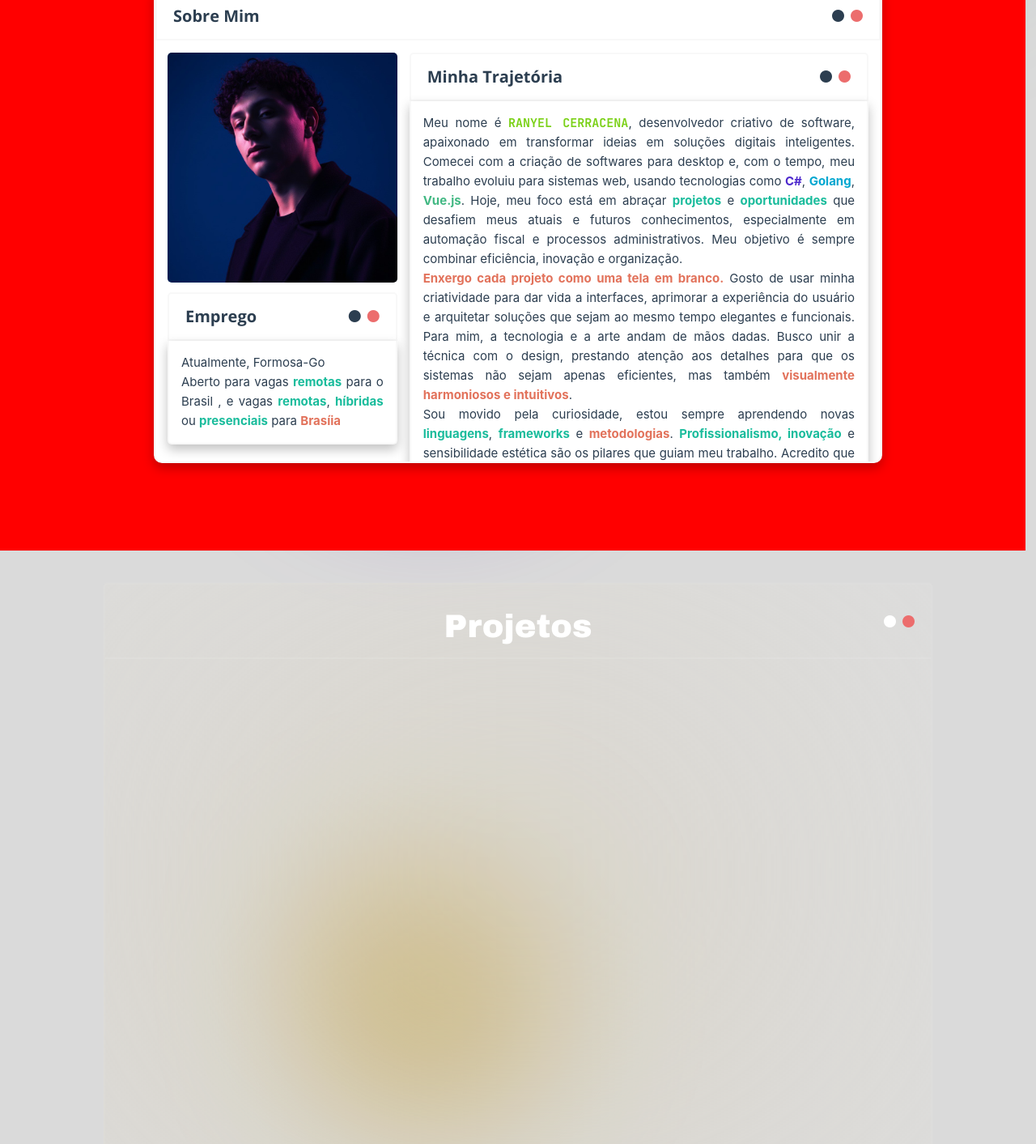
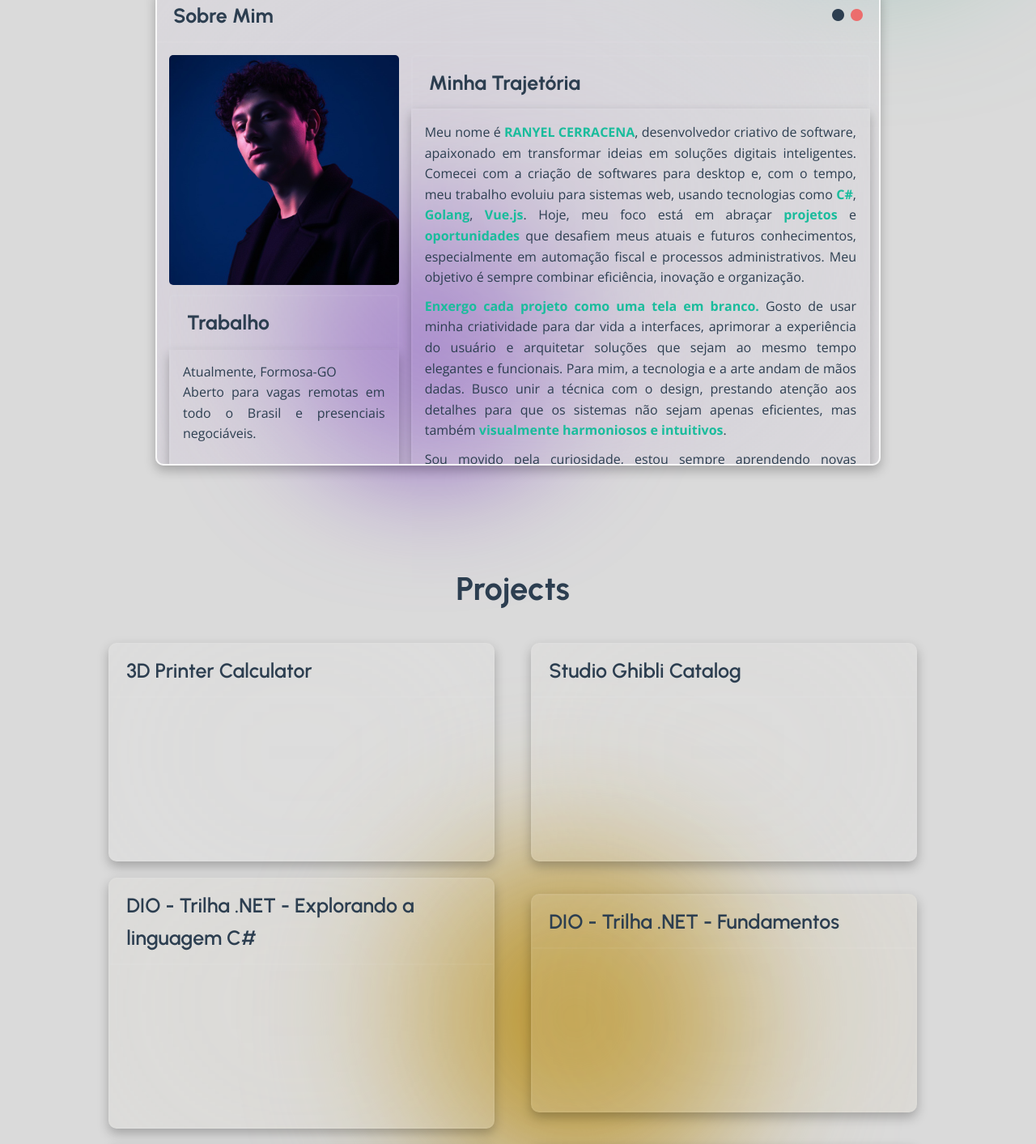
Before and after one commit to RanyelCerracena/Portfolio, a Vue app: page / in a window 1280 px wide. Shown: the part 920-2333 px from the top of the page at 81% size. Built offline with nearby package versions, Linux system fonts and the light colour scheme; some icons are missing; a web font is replaced by a local one.

Commit message:
Implementação da tela de Projetos, adição dos cards e estruturação desktop do sobre mim.

```diff
--- a/index.html
+++ b/index.html
@@ -8,6 +8,12 @@
     <link rel="preconnect" href="https://fonts.gstatic.com" crossorigin />
     <link
       href="https://fonts.googleapis.com/css2?family=Ancizar+Serif:ital,wght@0,300..900;1,300..900&family=Kumar+One+Outline&family=Limelight&family=Manufacturing+Consent&family=Notable&family=Oi&family=Open+Sans:ital,wght@0,300..800;1,300..800&family=Poppins:ital,wght@0,100;0,200;0,300;0,400;0,500;0,600;0,700;0,800;0,900;1,100;1,200;1,300;1,400;1,500;1,600;1,700;1,800;1,900&family=Roboto:ital,wght@0,100..900;1,100..900&family=Workbench&display=swap"
+      rel="stylesheet"
+    />
+    <link rel="preconnect" href="https://fonts.googleapis.com" />
+    <link rel="preconnect" href="https://fonts.gstatic.com" crossorigin />
+    <link
+      href="https://fonts.googleapis.com/css2?family=Urbanist:ital,wght@0,100..900;1,100..900&display=swap"
       rel="stylesheet"
     />
     <link rel="preconnect" href="https://fonts.googleapis.com" />
--- a/src/App.vue
+++ b/src/App.vue
@@ -2,8 +2,8 @@
 import BackgroundAnimation from './components/BackgroundAnimation.vue'
 import TheHeader from './components/TheHeader.vue'
 import AboutMeView from './views/AboutMeView.vue'
-import HomeView from './views/HomeView.vue';
-import ProjectsView from './views/ProjectsView.vue';
+import HomeView from './views/HomeView.vue'
+import ProjectsView from './views/ProjectsView.vue'
 </script>
 
 <template>
@@ -38,7 +38,7 @@ import ProjectsView from './views/ProjectsView.vue';
   top: 0;
   left: 0;
   width: 100%;
-  height: 300vh;
+  height: auto;
   z-index: -1;
 }
 </style>
--- a/src/assets/base.css
+++ b/src/assets/base.css
@@ -18,7 +18,7 @@
   --vt-c-text-light-1: var(--vt-c-indigo);
   --vt-c-text-light-2: rgba(60, 60, 60, 0.66);
   --vt-c-text-dark-1: var(--vt-c-white);
-  --vt-c-text-dark-2: rgba(235, 235, 235, 0.64);
+  --vt-c-text-dark-2: #e0e0e0;
 
   --vt-c-circle-primary-light: #27c8f0;
   --vt-c-circle-secondary-light: #2181db;
--- a/src/components/BackgroundAnimation.vue
+++ b/src/components/BackgroundAnimation.vue
@@ -184,13 +184,6 @@ defineOptions({
   }
 }
 
-.projectAnimations{
-  position: relative;
-  height: 100vh;
-  width: 100vw;
-  z-index: 2;
-}
-
 .servicesAnimations {
   position: relative;
   height: 100vh;
@@ -211,27 +204,45 @@ defineOptions({
 
 @keyframes servicesAnimation {
   0% {
-    transform: translate(-50%, -50%) scale(1);
+    transform: translate(-50%, -50%) scale(1) rotate(0deg) skew(0deg, 0deg);
+    opacity: 0.95;
+    filter: blur(40px);
   }
 
-  20% {
-    transform: translate(-250%, -250%) scale(4);
+  15% {
+    transform: translate(30%, -120%) scale(4) rotate(18deg) skew(10deg, -8deg);
+    opacity: 0.85;
+    filter: blur(28px);
   }
 
-  40% {
-    transform: translate(250%, -320%) scale(3);
+  30% {
+    transform: translate(-220%, -60%) scale(5) rotate(-30deg) skew(-12deg, 10deg);
+    opacity: 0.75;
+    filter: blur(52px);
   }
 
-  60% {
-    transform: translate(-50%, 250%) scale(4);
+  50% {
+    transform: translate(120%, 20%) scale(2.1) rotate(48deg) skew(25deg, -20deg);
+    opacity: 0.9;
+    filter: blur(18px);
   }
 
-  80% {
-    transform: translate(150%, -150%) scale(2);
+  70% {
+    transform: translate(-30%, 180%) scale(1) rotate(-40deg) skew(-18deg, 12deg);
+    opacity: 0.65;
+    filter: blur(64px);
+  }
+
+  85% {
+    transform: translate(60%, -40%) scale(1.5) rotate(22deg) skew(8deg, -6deg);
+    opacity: 0.98;
+    filter: blur(24px);
   }
 
   100% {
-    transform: translate(-50%, -50%) scale(1);
+    transform: translate(-50%, -50%) scale(1) rotate(0deg) skew(0deg, 0deg);
+    opacity: 0.95;
+    filter: blur(40px);
   }
 }
 </style>
--- a/src/components/BoxIconsComponents.vue
+++ b/src/components/BoxIconsComponents.vue
@@ -7,7 +7,7 @@
 
 <script>
 export default {
-  name: 'BoxIconsComponents'
+  name: 'BoxIconsComponents',
 }
 </script>
 
--- a/src/components/ScrollIndicator.vue
+++ b/src/components/ScrollIndicator.vue
@@ -1,15 +1,15 @@
 <template>
   <div class="scroll-indicator">
-      <div class="needle">
-        <div class="signal"></div>
-      </div>
+    <div class="needle">
+      <div class="signal"></div>
     </div>
+  </div>
 </template>
 
 <script>
 export default {
-  name: "ScrollIndicator",
-};
+  name: 'ScrollIndicator',
+}
 </script>
 
 <style scoped>
@@ -42,7 +42,9 @@ export default {
   height: 9px;
   background: var(--about-scroll-color);
   border-radius: 2px;
-  box-shadow: 0 0 10px #974eeb, 0 0 20px #974eeb;
+  box-shadow:
+    0 0 10px #974eeb,
+    0 0 20px #974eeb;
   animation: descendLinear 2s linear infinite;
 }
 
@@ -62,5 +64,4 @@ export default {
     opacity: 0;
   }
 }
-
 </style>
--- a/src/router/index.js
+++ b/src/router/index.js
@@ -1,23 +1,35 @@
-import { createRouter, createWebHistory } from 'vue-router';
-import Home from '@/views/HomeView.vue';
-import About from '@/views/AboutMeView.vue';
-
-const routes = [
-  {
-    path: '/',
-    name: 'Home',
-    component: Home
-  },
-  {
-    path: '/about',
-    name: 'About',
-    component: About
-  }
-];
+import { createRouter, createWebHistory } from 'vue-router'
+import HomeView from '@/views/HomeView.vue'
+import AboutMeView from '@/views/AboutMeView.vue'
 
 const router = createRouter({
   history: createWebHistory(import.meta.env.BASE_URL),
-  routes
-});
+  routes: [
+    {
+      path: '/',
+      name: 'home',
+      component: HomeView,
+    },
+    {
+      path: '/about',
+      name: 'about',
+      component: AboutMeView,
+    },
+  ],
+  scrollBehavior(to, from, savedPosition) {
+    if (to.hash) {
+      return {
+        el: to.hash,
+        behavior: 'smooth',
+      }
+    }
 
-export default router;
+    if (savedPosition) {
+      return savedPosition
+    }
+
+    return { top: 0 }
+  },
+})
+
+export default router
--- a/src/views/AboutMeView.vue
+++ b/src/views/AboutMeView.vue
@@ -1,9 +1,9 @@
 <template>
-  <div class="aboutMe">
+  <div class="aboutMe" id="about">
     <section class="aboutMeContent">
 
       <div class="card meCard">
-        <div class="cardHeader">
+        <div class="cardHeader meHeader">
           <h4 class="cardTitle">Sobre Mim</h4>
           <BoxIconsComponents/>
         </div>
@@ -13,35 +13,30 @@
               <img src="/Ranyel.jpeg" alt="Minha foto">
               <div class="cardBody workCard">
                 <div class="cardHeader workHeader">
-                  <h4 class="cardTitle">Emprego</h4>
-                  <BoxIconsComponents/>
+                  <h4 class="cardTitle">Trabalho</h4>
                 </div>
                 <div class="card jobCard">
                   <p>
-                    Atualmente, Formosa-Go
+                    Atualmente, Formosa-GO
                   </p>
-                  <p>Aberto para vagas <span class="action">remotas</span> para o Brasil <span
-                    class="fi fi-br"></span>, e vagas <span class="action">remotas</span>, <span
-                    class="action">híbridas</span> ou <span class="action">presenciais</span> para
-                    <span class="human">Brasíia</span></p>
+                  <p> Aberto para vagas remotas em todo o Brasil <span class="fi fi-br"></span> e presenciais negociáveis.</p>
                 </div>
               </div>
             </div>
             <div class="textContent">
               <div class="cardHeader meTextHeader">
                 <h4 class="cardTitle">Minha Trajetória</h4>
-                <BoxIconsComponents/>
               </div>
               <div class="card meTextContent">
                 <p>
-                  Meu nome é <span class="name">RANYEL CERRACENA</span>, desenvolvedor criativo de
+                  Meu nome é <span class="action">RANYEL CERRACENA</span>, desenvolvedor criativo de
                   software,
                   apaixonado em
                   transformar ideias em soluções digitais inteligentes. Comecei com a criação de
                   softwares para
                   desktop e, com o tempo, meu trabalho evoluiu para sistemas web, usando tecnologias
-                  como <span class="csharp">C#</span>,
-                  <span class="go">Golang</span>, <span class="vue">Vue.js</span>. Hoje, meu foco
+                  como <span class="action">C#</span>,
+                  <span class="action">Golang</span>, <span class="action">Vue.js</span>. Hoje, meu foco
                   está em abraçar
                   <span class="action">projetos</span> e <span class="action">oportunidades</span>
                   que desafiem meus
@@ -53,7 +48,7 @@
                   combinar eficiência, inovação e organização.
                 </p>
                 <p>
-                  <span class="human">Enxergo cada projeto como uma tela em branco.</span> Gosto de
+                  <span class="action">Enxergo cada projeto como uma tela em branco.</span> Gosto de
                   usar minha
                   criatividade
                   para
@@ -66,22 +61,21 @@
                   design,
                   prestando
                   atenção aos detalhes para que os sistemas não sejam apenas eficientes, mas também
-                  <span class="human">visualmente harmoniosos e intuitivos</span>.
+                  <span class="action">visualmente harmoniosos e intuitivos</span>.
                 </p>
                 <p>
                   Sou movido pela curiosidade, estou sempre aprendendo novas <span class="action">linguagens</span>,
-                  <span class="action">frameworks</span> e <span class="human">metodologias</span>.
+                  <span class="action">frameworks</span> e <span class="action">metodologias</span>.
                   <span class="action">Profissionalismo, inovação</span> e sensibilidade estética
                   são os pilares que
                   guiam
-                  meu trabalho. Acredito que é essa combinação que <span class="human">me permite criar soluções que
+                  meu trabalho. Acredito que é essa combinação que <span class="action">me permite criar soluções que
                       realmente
                       fazem a diferença.</span>
                 </p>
                 <div class="mediaContent">
                   <div class="cardHeader mediasHeader">
                     <h4 class="cardTitle">Redes Sociais</h4>
-                    <BoxIconsComponents/>
                   </div>
                   <div class="card mediasCard">
                     <a href="https://github.com/RanyelCerracena"><i class="bi bi-github"></i></a>
@@ -91,7 +85,8 @@
                       class="bi bi-instagram"></i></a>
                     <a href="https://www.youtube.com/@RanyelCerracena"><i
                       class="bi bi-youtube"></i></a>
-                  </div>
+                    <a href="https://www.tiktok.com/@RanyelCerracena"><i class="bi bi-tiktok"></i></a>
+                    </div>
                 </div>
               </div>
             </div>
@@ -123,7 +118,6 @@ defineOptions({
   display: flex;
   justify-content: center;
   align-items: center;
-  background-color: red;
 }
 
 .card {
@@ -142,13 +136,18 @@ defineOptions({
   justify-content: space-between;
   width: 100%;
   padding: 12px 20px;
-  border: 2px solid var(--color-background-soft);
+  border: 2px solid #ffffff0a;
+}
+.meHeader{
+  border-left: none;
+  border-right: none;
+  border-top: none;
 }
 
 .cardTitle {
-  font-family: "Open Sans", sans-serif;
-  font-weight: bold;
-  font-size: 20px;
+  font-family: "Urbanist", sans-serif;
+  font-weight: 700;
+  font-size: 25px;
   margin: 0;
   color: var(--color-text);
 }
@@ -168,6 +167,19 @@ defineOptions({
   height: 65dvh;
 }
 
+.mainCard p {
+  font-family: 'Open Sans', sans-serif;
+  font-size: 16px;
+}
+
+.meCard{
+  border-top-left-radius: 10px;
+  border-top-right-radius: 10px;
+  background-color: #ffffff17;
+  backdrop-filter: blur(250px);
+  width: 70dvw;
+}
+
 .flexContent {
   display: flex;
   width: 70dvw;
@@ -182,6 +194,8 @@ defineOptions({
 
 .meTextHeader {
   border-radius: 5px 5px 0 0;
+  width: 100%;
+  border-bottom: none;
 }
 
 .workHeader {
@@ -202,10 +216,13 @@ defineOptions({
   border-radius: 0 0 5px 5px;
   border-top: 0;
   padding: 15px;
+  width: 100%;
   display: flex;
   flex-direction: column;
-  justify-content: center;
-  align-items: center;
+  gap: 10px;
+  height: 87.7%;
+  background-color: transparent;
+  border: 2px solid #ffffff0a;
 }
 
 .workCard {
@@ -216,8 +233,10 @@ defineOptions({
 .jobCard {
   height: 100%;
   border-radius: 0 0 5px 5px;
-  border-top: 0;
-  padding: 15px;
+  padding: 15px 15px 30px 15px;
+  background-color: transparent;
+  border: 2px solid #ffffff0a;
+  border-top: none;
 }
 
 .mediasHeader {
@@ -229,49 +248,41 @@ defineOptions({
 .mediasCard {
   display: flex;
   flex-direction: row;
-  justify-content: space-around;
+  justify-content: center;
   align-items: center;
-  font-size: 45px;
+  font-size: 36px;
   border-top: 0;
   width: 100%;
+  gap: 15px;
+  padding: 15px;
+  background-color: transparent;
+  border: 2px solid #ffffff0a;
+  border-top: none;
+}
+
+.mediasCard a{
+  color: var(--color-text);
+}
+
+.mediasCard a:hover {
+  margin: 0 15px;
+  scale: 1.5;
+  background-color: transparent;
+  color: var(--color-text);
+  text-shadow: 0 0px 8px #1ABC9C;
 }
 
 .mediaContent{
-  width: 50%;
+  width: 100%;
   display: flex;
   flex-direction: column;
   justify-content: center;
   align-items: center;
-}
-
-.csharp {
-  color: #4E2ACD;
-  font-weight: bold;
-}
-
-.go {
-  color: #00A7D0;
-  font-weight: bold;
-}
-
-.vue {
-  color: #42B883;
-  font-weight: bold;
-}
-
-.name {
-  font-family: 'JetBrains Mono', 'Segoe UI', Tahoma, Geneva, Verdana, sans-serif;
-  color: #7bd118;
-  font-weight: bold;
+  margin-top: 45px;
 }
 
 .action {
   color: #1ABC9C;
-  font-weight: bold;
-}
-
-.human {
-  color: #E2725B;
   font-weight: bold;
 }
 
--- a/src/views/HomeView.vue
+++ b/src/views/HomeView.vue
@@ -1,34 +1,34 @@
 <template>
-  <div class="home">
+  <div class="home" id="home">
     <h1 class="homeText">{{ helloText }}</h1>
     <h2 class="devText">{{ devText }}</h2>
 
-    <ScrollIndicator/>
+    <ScrollIndicator />
   </div>
 </template>
 
 <script setup>
-import ScrollIndicator from '@/components/ScrollIndicator.vue';
+import ScrollIndicator from '@/components/ScrollIndicator.vue'
 import { onMounted } from 'vue'
 
 defineOptions({
   name: 'HomeView',
 })
 
-const helloText = "Olá, eu sou Ranyel Cerracena";
-const devText = 'Desenvolvedor Full Stack';
+const helloText = 'Olá, eu sou Ranyel Cerracena'
+const devText = 'Desenvolvedor Full Stack'
 
 onMounted(() => {
-  const hello = document.querySelector('.homeText');
-  const dev = document.querySelector('.devText');
+  const hello = document.querySelector('.homeText')
+  const dev = document.querySelector('.devText')
 
   setTimeout(() => {
-    hello.classList.add('showText');
-  }, 10);
+    hello.classList.add('showText')
+  }, 10)
 
   setTimeout(() => {
-    dev.classList.add('showText');
-  }, 600);
+    dev.classList.add('showText')
+  }, 600)
 })
 </script>
 
--- a/src/views/ProjectsView.vue
+++ b/src/views/ProjectsView.vue
@@ -1,67 +1,121 @@
 <template>
-  <div class="projects-bg">
-    <section class="projectsCard">
-      <div class="projectsCardHeader">
-        <h1>Projetos</h1>
-        <BoxIconsComponents class="boxIcons"/>
+  <section class="projectContent">
+    <div class="flexTitle">
+      <h2 class="cardTitle">Projects</h2>
+    </div>
+    <section class="projects">
+      <div class="card">
+        <div class="cardHeader">
+          <h4 class="projectTitle">3D Printer Calculator</h4>
+        </div>
+        <div class="cardBody"></div>
       </div>
-      <div class="projectsCardBody">
-
+      <div class="card">
+        <div class="cardHeader">
+          <h4 class="projectTitle">Studio Ghibli Catalog</h4>
+        </div>
+        <div class="cardBody"></div>
+      </div>
+      <div class="card">
+        <div class="cardHeader">
+          <h4 class="projectTitle">DIO - Trilha .NET - Explorando a linguagem C#</h4>
+        </div>
+        <div class="cardBody"></div>
+      </div>
+      <div class="card">
+        <div class="cardHeader">
+          <h4 class="projectTitle">DIO - Trilha .NET - Fundamentos</h4>
+        </div>
+        <div class="cardBody"></div>
+      </div>
+      <div class="card">
+        <div class="cardHeader">
+          <h4 class="projectTitle">Validador EFD</h4>
+        </div>
+        <div class="cardBody"></div>
+      </div>
+      <div class="card">
+        <div class="cardHeader">
+          <h4 class="projectTitle">Aplicação CRUD</h4>
+        </div>
+        <div class="cardBody"></div>
       </div>
     </section>
-  </div>
+    <button class="card showMoreButton">Mostrar Mais</button>
+  </section>
 </template>
 
 <script setup>
-import BoxIconsComponents from '@/components/BoxIconsComponents.vue';
-
 defineOptions({
   name: 'ProjectsView',
-});
+})
 </script>
 
 <style scoped>
-.projects-bg {
-  height: 100vh;
-  width: 100vw;
+.projectContent {
+  height: auto;
+  width: 80dvw;
+  position: relative;
+  left: 50%;
+  transform: translateX(-50%);
+}
+.projects {
+  margin-top: 20px;
+  display: grid;
+  grid-template-columns: 1fr 1fr;
+  column-gap: 15px;
+  gap: 20px;
+  align-items: center;
+  justify-items: center;
+}
+.card {
+  border-radius: 10px;
+  border: 2px solid #ffffff0a;
+  background-color: #ffffff17;
+  backdrop-filter: blur(250px);
+  width: 95%;
+  box-shadow: 0 6px 14px rgba(0, 0, 0, 0.25);
+  display: flex;
+  flex-direction: column;
+  overflow: hidden;
+}
+.cardHeader {
+  display: flex;
+  align-items: center;
+  justify-content: space-between;
+  padding: 12px 20px;
+  border-bottom: 2px solid #ffffff0a;
+}
+.cardTitle {
+  font-family: 'Urbanist', sans-serif;
+  font-weight: 700;
+  font-size: 40px;
+  margin: 0;
+  color: var(--color-text);
+}
+.projectTitle {
+  font-family: 'Urbanist', sans-serif;
+  font-weight: 600;
+  font-size: 25px;
+  margin: 0;
+  color: var(--color-text);
+}
+.flexTitle {
   display: flex;
   justify-content: center;
   align-items: center;
+  padding: 15px 0;
 }
-
-.projectsCard{
-  background-color: #ffffff17;
-  backdrop-filter: blur(250px);
-  border: 2px solid #ffffff0a;
-  border-radius: 5px;
-  box-shadow: #ffffff17 0px 0px 5px;
-  width: 80%;
-  height: 90%;
-  margin: auto;
+.cardBody {
+  height: 200px;
 }
-
-.projectsCardHeader {
-  position: relative;
-  text-align: center;
-  padding: 20px;
-  color: white;
-  border-bottom: 2px solid #ffffff17;
-  display: flex;
-  justify-content: center;
-}
-
-.projectsCardHeader h1 {
-  height: 50px;
-  display: block;
-  font-family: 'Archivo Black', sans-serif;
-  font-size: 2.5rem;
-  margin: 0;
-}
-
-.boxIcons{
-  position: absolute;
-  right: 20px;
-  bottom: 35%;
-
+.showMoreButton{
+  margin: 20px auto;
+  width: auto;
+  padding: 10px 20px;
+  color: #ffffff;
+  font-family: "Open Sans", sans-serif;
+  font-weight: 600;
+  font-size: 18px;
 }
 </style>
```
Also changed, not shown: src/components/TheHeader.vue (+40 -46 lines), 1 other file (tests, documents, lock files or other folders).
